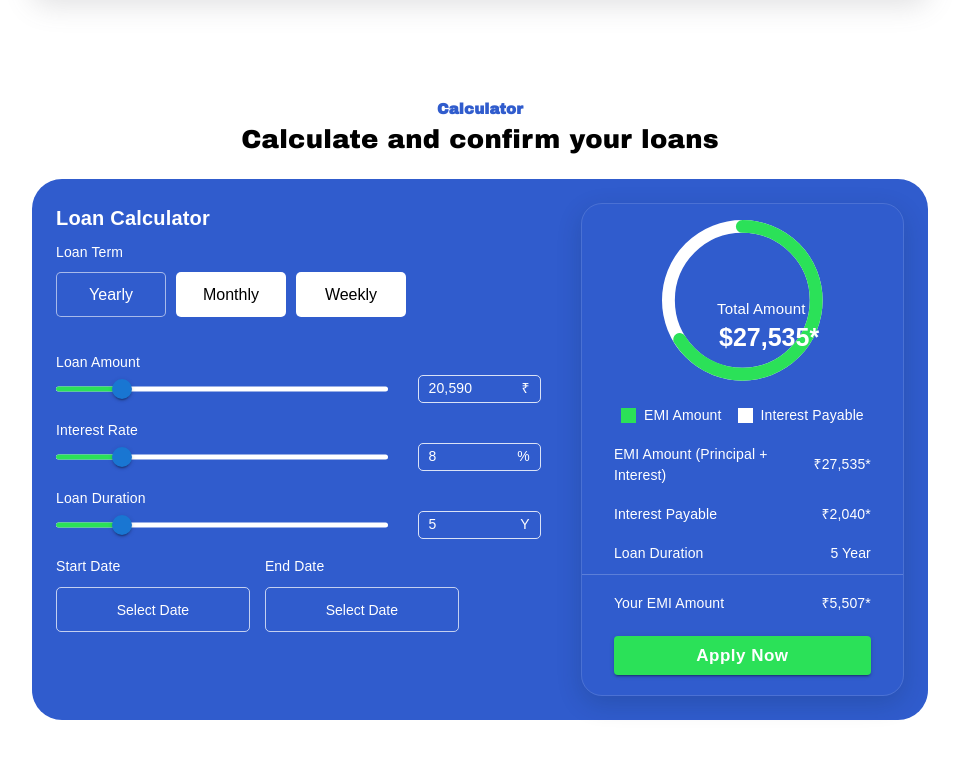
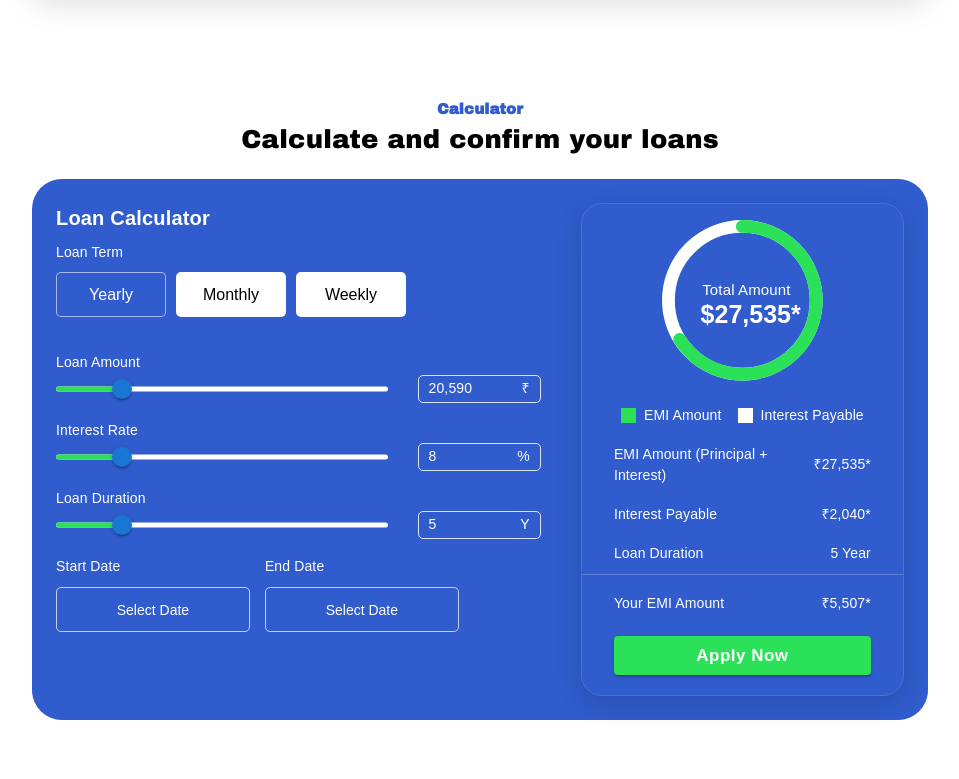
Before and after one commit to jayanta-developer/finance-karado, a React (Create React App) app: page / in a window 1280 px wide. Shown: the part 2100-2879 px from the top of the page, without its empty margins (160-1119 px from the left). Built offline with nearby package versions, Linux system fonts and the light colour scheme.

Commit message:
Update style.css

```diff
--- a/src/Pages/Home/style.css
+++ b/src/Pages/Home/style.css
@@ -569,16 +569,16 @@
   font-size: 15px !important;
   color: #fff;
   position: absolute;
-  top: 78px;
-  left: 55px;
+  top: 37%;
+  left: 25%;
 }
 .greenCircul span {
   font-size: 25px !important;
   color: #fff;
   font-weight: 600;
   position: absolute;
-  top: 103px;
-  left: 57px;
+  top: 50%;
+  left: 24%;
 }
 .metterTextRow {
   width: 80%;
```
